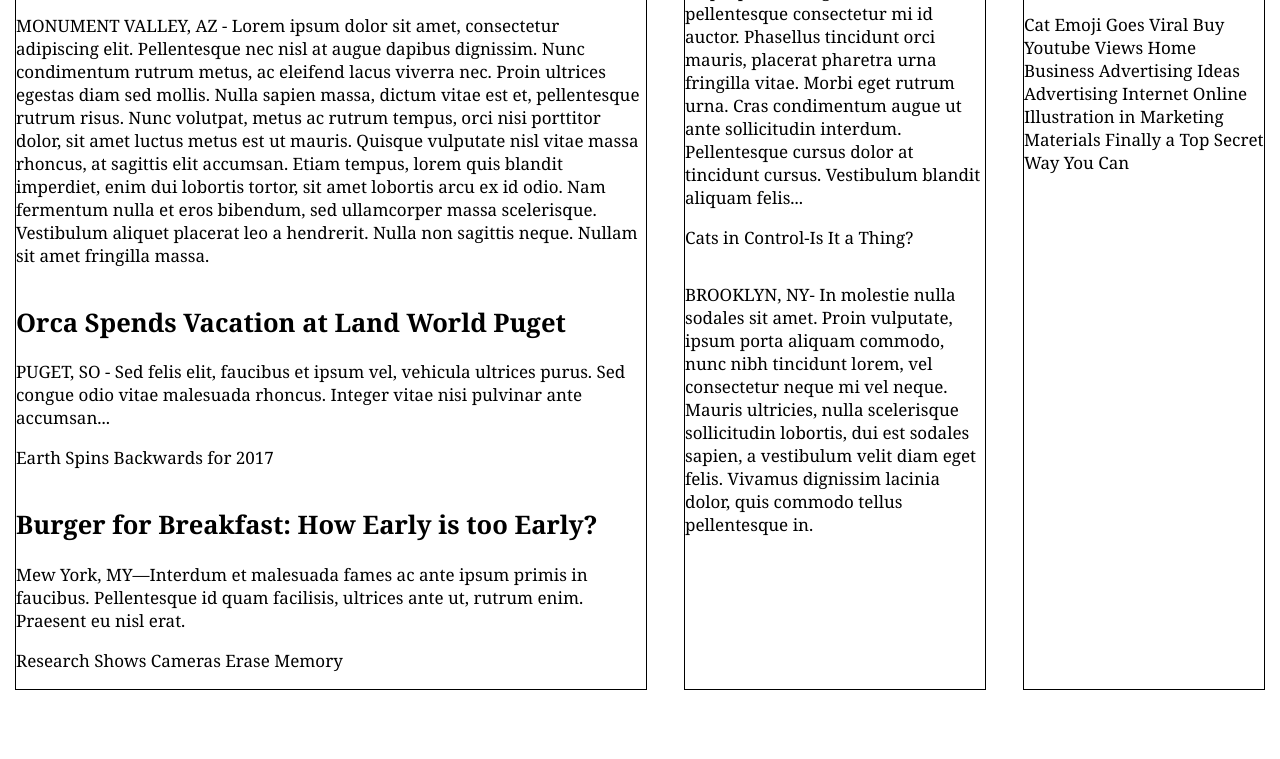
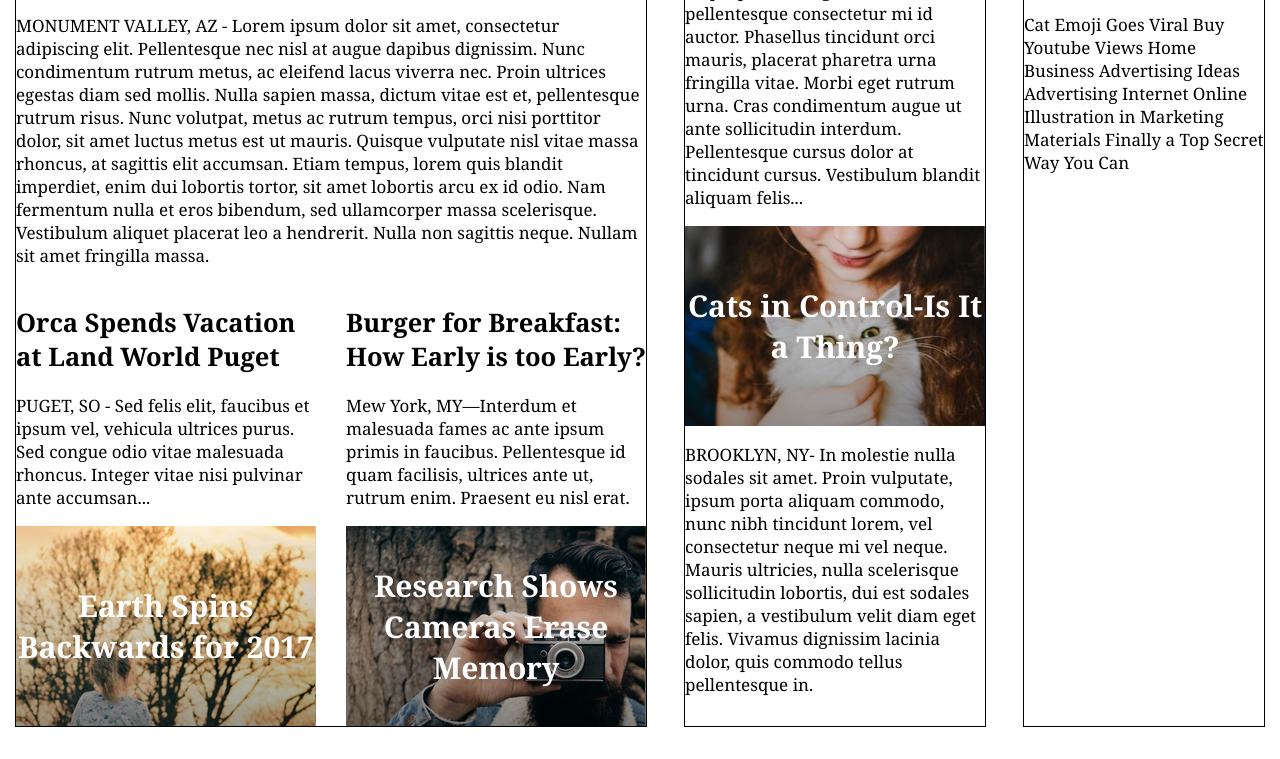
Before and after one commit to TwanSchipper/Times, a plain HTML site: page index.html in a window 1280 px wide. Shown: the part 417-1176 px from the top of the page. Before the commit the page ends 1139 px from the top, so only its background shows below. Drawn offline with Linux system fonts and the light colour scheme.

Commit message:
layout flex based

```diff
--- a/index.html
+++ b/index.html
@@ -27,52 +27,52 @@
             <div class="news-image news-main">
               <h2>Mother of Three Buys Tuna Steak at Phish Concert. Leaves, "Feeling Funny."</h2>
             </div>
-            <section>
               <p>MONUMENT VALLEY, AZ - Lorem ipsum dolor sit amet, consectetur adipiscing elit. Pellentesque nec nisl at augue dapibus dignissim. Nunc condimentum rutrum metus, ac eleifend lacus viverra nec. Proin ultrices egestas diam sed mollis. Nulla sapien massa, dictum vitae est et, pellentesque rutrum risus. Nunc volutpat, metus ac rutrum tempus, orci nisi porttitor dolor, sit amet luctus metus est ut mauris. Quisque vulputate nisl vitae massa rhoncus, at sagittis elit accumsan. Etiam tempus, lorem quis blandit imperdiet, enim dui lobortis tortor, sit amet lobortis arcu ex id odio. Nam fermentum nulla et eros bibendum, sed ullamcorper massa scelerisque. Vestibulum aliquet placerat leo a hendrerit. Nulla non sagittis neque. Nullam sit amet fringilla massa.</p>
-            </section>
           </article>
-          <article>
-              <h2>Orca Spends Vacation at Land World Puget</h2>
-            <section>
-              <p>PUGET, SO - Sed felis elit, faucibus et ipsum vel, vehicula ultrices purus. Sed congue odio vitae malesuada rhoncus. Integer vitae nisi pulvinar ante accumsan...</p>
-            </section>
-            <footer>
-              <p>Earth Spins Backwards for 2017</p>
-            </footer>
-          </article>
-          <article>
-              <h2>Burger for Breakfast: How Early is too Early?</h2>
-            <section>
-              <p>Mew York, MY—Interdum et malesuada fames ac ante ipsum primis in faucibus. Pellentesque id quam facilisis, ultrices ante ut, rutrum enim. Praesent eu nisl erat.</p>
-            </section>
-            <footer>
-              <p>Research Shows Cameras Erase Memory</p>
-            </footer>
-          </article>
+          <div class="stories">
+            <div class="story">
+              <article>
+                  <h2>Orca Spends Vacation at Land World Puget</h2>
+                  <p>PUGET, SO - Sed felis elit, faucibus et ipsum vel, vehicula ultrices purus. Sed congue odio vitae malesuada rhoncus. Integer vitae nisi pulvinar ante accumsan...</p>
+              </article>
+              <article>
+                <div class="news-image news-one">
+                  <h2>Earth Spins Backwards for 2017</h2>
+                </div>
+              </article>
+            </div>
+            <div class="story">
+              <article>
+                  <h2>Burger for Breakfast: How Early is too Early?</h2>
+                  <p>Mew York, MY—Interdum et malesuada fames ac ante ipsum primis in faucibus. Pellentesque id quam facilisis, ultrices ante ut, rutrum enim. Praesent eu nisl erat.</p>
+              </article>
+              <article>
+                <div class="news-image news-two">
+                  <h2>Research Shows Cameras Erase Memory</h2>
+                </div>
+              </article>
+            </div>
         </div>
+      </div>
         <div class="column medium">
           <article>
               <h2>FBI Finds Action Star Guilty of False Advertising</h2>
-            <section>
               <p>WASHINGTON DC- Donec luctus sem augue, rutrum posuere orci aliquam sed. Nam vitae aliquam lectus. Sed tempor tortor est, nec sagittis eros tincidunt sed. Morbi venenatis condimentum sem, vitae sollicitudin turpis pulvinar eget. Morbi pellentesque consectetur mi id auctor. Phasellus tincidunt orci mauris, placerat pharetra urna fringilla vitae. Morbi eget rutrum urna. Cras condimentum augue ut ante sollicitudin interdum. Pellentesque cursus dolor at tincidunt cursus. Vestibulum blandit aliquam felis...</p>
-            </section>
-            <footer>
-              <p>Cats in Control-Is It a Thing?</p>
-            </footer>
           </article>
           <article>
-            <section>
+              <div class="news-image news-three">
+                <h2>Cats in Control-Is It a Thing?</h2>
+              </div>
+          </article>
+          <article>
               <p>BROOKLYN, NY- In molestie nulla sodales sit amet. Proin vulputate, ipsum porta aliquam commodo, nunc nibh tincidunt lorem, vel consectetur neque mi vel neque. Mauris ultricies, nulla scelerisque sollicitudin lobortis, dui est sodales sapien, a vestibulum velit diam eget felis. Vivamus dignissim lacinia dolor, quis commodo tellus pellentesque in.</p>
-            </section>
           </article>
         </div>
         <div class="column small">
           <img src="./resources/images/img-news-bite.png" />
           <article>
-            <section>
                 <h2>NEWS BITES</h2>
               <p>Cat Emoji Goes Viral Buy Youtube Views Home Business Advertising Ideas Advertising Internet Online Illustration in Marketing Materials Finally a Top Secret Way You Can</p>
-            </section>
           </article>
         </div>
       </div>
--- a/resources/css/style.css
+++ b/resources/css/style.css
@@ -86,13 +86,47 @@ nav li a {
   font-weight: bold;
   font-size: 30px;
   color: white;
+  text-align: center;
 }
 
-.news-main {
+.news-image.news-main {
     background: url('../images/img-story-main.png');
     height: 300px;
 }
 
+.news-image.news-one {
+  background: url('../images/img-story-2.png');
+  height: 200px;
+}
+
+.news-image.news-two {
+  background: url('../images/img-story-3.png');
+  height: 200px;
+}
+
+.news-image.news-three {
+  background: url('../images/img-story-1.png');
+  height: 200px;
+}
+
 .news-main h2 {
   font-size: 40px;
+  text-align: left;
+  align-items: center;
 }
+
+.news-image {
+  align-items: center;
+}
+
+.stories {
+  display: flex;
+  justify-content: space-between;
+}
+
+.story {
+  width: 300px;
+  flex-direction: column;
+  display: flex;
+  align-items: center;
+}
```
